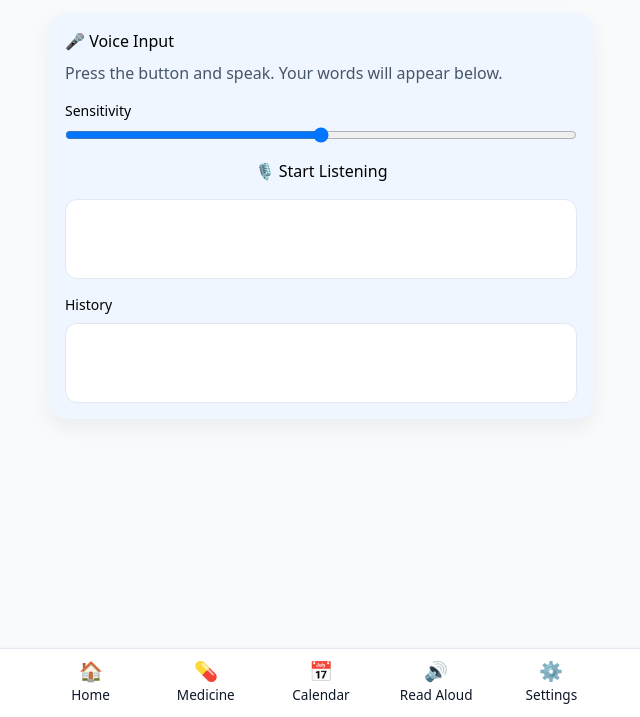
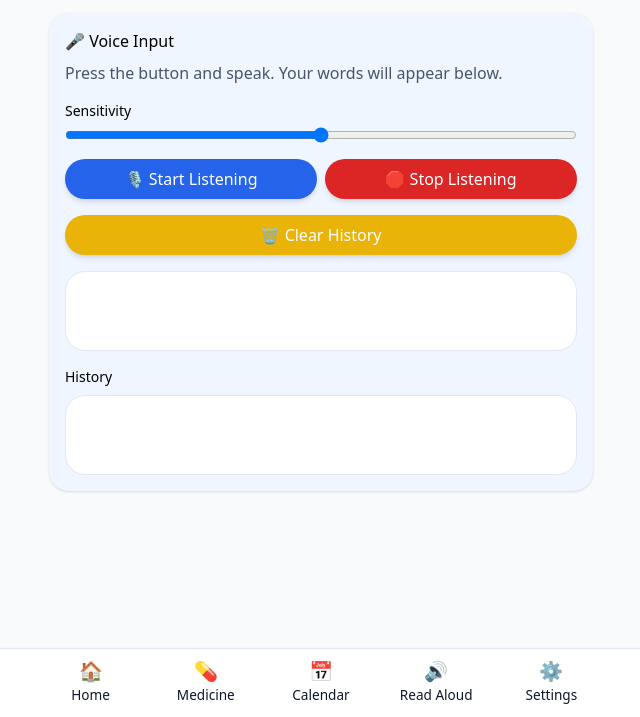
Before and after one commit to TRIZHAX/AIDLY-CARE, a plain HTML site: page voiceinput.html in a window 1280 px wide. Shown: the part 83-800 px from the top of the page, without its empty margins (319-959 px from the left). Drawn offline with nearby package versions, Linux system fonts and the light colour scheme.

Commit message:
voiceinput.html

```diff
--- a/voiceinput.html
+++ b/voiceinput.html
@@ -32,28 +32,26 @@
     </div>
   </header>
 
-
   <section class="max-w-xl mx-auto p-4">
-    <div class="card p-4 bg-blue-50">
+    <div class="card p-4 bg-blue-50 rounded-2xl shadow">
       <h2 class="section-title mb-2">🎤 Voice Input</h2>
       <p class="text-slate-600 mb-4">Press the button and speak. Your words will appear below.</p>
-
 
       <label for="sensitivity" class="block text-sm font-medium mb-1">Sensitivity</label>
       <input id="sensitivity" type="range" min="0" max="10" value="5" class="w-full mb-4">
 
+      <div class="flex gap-2 mb-4">
+        <button class="flex-1 bg-blue-600 hover:bg-blue-700 text-white rounded-2xl py-2 shadow-md" onclick="startListening()">🎙 Start Listening</button>
+        <button class="flex-1 bg-red-600 hover:bg-red-700 text-white rounded-2xl py-2 shadow-md" onclick="stopListening()">🛑 Stop Listening</button>
+      </div>
+      <button class="w-full bg-yellow-500 hover:bg-yellow-600 text-white rounded-2xl py-2 shadow-md mb-4" onclick="clearHistory()">🗑 Clear History</button>
 
-      <button class="btn btn-primary w-full mb-4" onclick="startListening()">🎙 Start Listening</button>
-
-
-      <div id="voiceOutput" class="textarea p-3 rounded-xl border border-slate-200 min-h-[80px] bg-white dark:bg-slate-800 text-slate-900 dark:text-white mb-4"></div>
-
+      <div id="voiceOutput" class="textarea p-3 rounded-2xl border border-slate-200 min-h-[80px] bg-white dark:bg-slate-800 text-slate-900 dark:text-white mb-4 flex items-center justify-center text-center"></div>
 
       <h3 class="section-title mb-2 text-sm">History</h3>
-      <div id="voiceHistory" class="textarea p-3 rounded-xl border border-slate-200 min-h-[80px] bg-white dark:bg-slate-800 text-slate-900 dark:text-white overflow-y-auto max-h-40"></div>
+      <div id="voiceHistory" class="p-3 rounded-2xl border border-slate-200 min-h-[80px] bg-white dark:bg-slate-800 text-slate-900 dark:text-white overflow-y-auto max-h-40 space-y-2"></div>
     </div>
   </section>
-
 
   <nav class="fixed bottom-0 inset-x-0 bg-white dark:bg-slate-900/90 border-t border-slate-200 dark:border-slate-700 shadow z-50">
     <div class="max-w-xl mx-auto grid grid-cols-5 text-center text-sm">
@@ -70,35 +68,53 @@
     const output = document.getElementById("voiceOutput");
     const sensitivityInput = document.getElementById("sensitivity");
 
+    let recognition;
+
     function startListening() {
       if (!('webkitSpeechRecognition' in window)) {
         output.innerText = "Sorry, your browser doesn't support speech recognition.";
         return;
       }
 
-      const recognition = new webkitSpeechRecognition();
+      recognition = new webkitSpeechRecognition();
       recognition.lang = "en-US";
       recognition.interimResults = false;
       recognition.maxAlternatives = 1;
 
-      // Sensitivity (just a demo threshold, can be used in a real app with audio analysis)
       const sensitivity = parseInt(sensitivityInput.value, 10);
       console.log("Sensitivity level:", sensitivity);
 
+      output.innerHTML = `<span class="animate-pulse">🎤 Listening...</span>`;
       recognition.start();
 
       recognition.onresult = (event) => {
         const transcript = event.results[0][0].transcript;
         output.innerText = "You said: " + transcript;
-        // Add to history
+
         const entry = document.createElement("div");
-        entry.textContent = transcript;
+        entry.className = "bg-blue-100 dark:bg-slate-700 p-2 rounded-xl text-sm";
+        entry.textContent = transcript + " • " + new Date().toLocaleTimeString();
         historyContainer.prepend(entry);
       };
 
       recognition.onerror = (event) => {
         output.innerText = "Error: " + event.error;
       };
+
+      recognition.onend = () => {
+        output.innerText = "🎤 Stopped listening.";
+      };
+    }
+
+    function stopListening() {
+      if (recognition) {
+        recognition.stop();
+        output.innerText = "🎤 Stopped listening.";
+      }
+    }
+
+    function clearHistory() {
+      historyContainer.innerHTML = "";
     }
   </script>
 </body>
```
